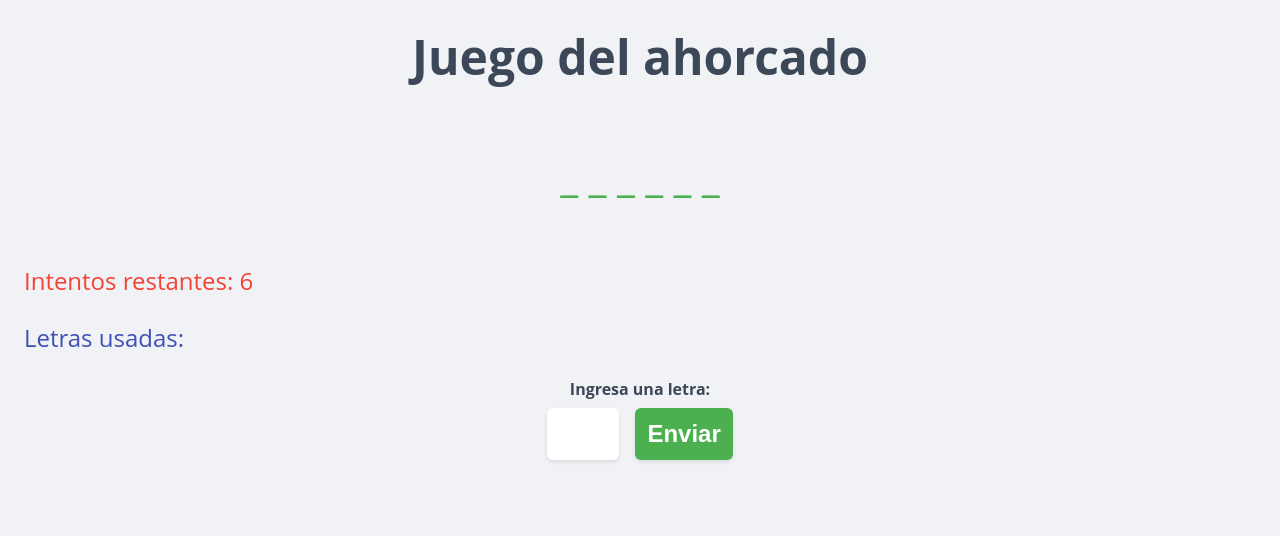
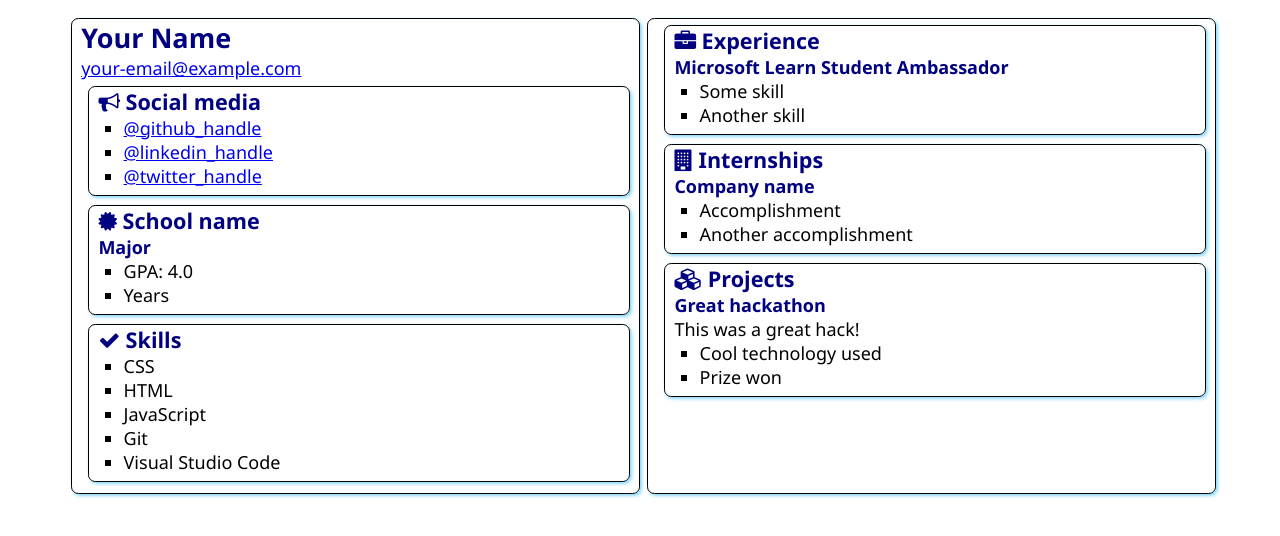
Before and after one commit to RodrigoCervantes17/SATechnicalOnboarding, a plain HTML site: page src/index.html in a window 1280 px wide. Drawn offline with Linux system fonts and the light colour scheme.

Commit message:
repaired the site
getting some experience in github

```diff
--- a/src/estilos.css
+++ /dev/null
@@ -1,86 +0,0 @@
-body {
-  font-family: 'Open Sans', sans-serif;
-  margin: 0;
-  padding: 0;
-  background-color: #F0F2F5;
-}
-
-h1 {
-  text-align: center;
-  font-size: 3em;
-  color: #3C4858;
-  margin: 0.5em;
-}
-
-#palabra {
-  font-size: 2.5em;
-  text-align: center;
-  margin: 1.5em;
-  color: #4CAF50;
-}
-
-#intentos {
-  margin: 1em;
-  font-size: 1.5em;
-  color: #F44336;
-}
-
-#letrasUsadas {
-  margin: 1em;
-  font-size: 1.5em;
-  color: #3F51B5;
-}
-
-#letras {
-  font-weight: bold;
-  color: #757575;
-}
-
-form {
-  text-align: center;
-  margin: 1.5em;
-}
-
-label {
-  font-weight: bold;
-  display: block;
-  margin: 0.5em;
-  color: #3C4858;
-}
-
-input[type="text"] {
-  font-size: 1.5em;
-  padding: 0.5em;
-  border-radius: 0.25em;
-  border: none;
-  background-color: #FFFFFF;
-  box-shadow: 0px 2px 4px rgba(0, 0, 0, 0.1);
-}
-
-button {
-  font-size: 1.5em;
-  padding: 0.5em 1em;
-  border-radius: 0.25em;
-  border: none;
-  background-color: #4CAF50;
-  color: #FFFFFF;
-  box-shadow: 0px 2px 4px rgba(0, 0, 0, 0.1);
-  cursor: pointer;
-  transition: background-color 0.2s ease-in-out;
-}
-
-button:hover {
-  background-color: #388E3C;
-} input[type="text"] {
-    width: 2em;
-    margin-right: 0.5em;
-  }
-
-  button[type="submit"] {
-    padding: 0.5em;
-    border: none;
-    background-color: #4CAF50;
-    color: white;
-    font-weight: bold;
-    cursor: pointer;
-  }
--- a/src/index.html
+++ b/src/index.html
@@ -1,20 +1,99 @@
 <!DOCTYPE html>
-<html>
-  <head>
+<html lang="en">
+<head>
     <meta charset="UTF-8">
-    <title>Juego del ahorcado</title>
-    <link rel="stylesheet" href="estilos.css">
-  </head>
-  <body>
-    <h1>Juego del ahorcado</h1>
-    <div id="palabra"></div>
-    <div id="intentos">Intentos restantes: <span id="numIntentos">6</span></div>
-    <div id="letrasUsadas">Letras usadas: <span id="letras"></span></div>
-    <form id="formulario">
-      <label for="letra">Ingresa una letra:</label>
-      <input type="text" id="letra" name="letra" maxlength="1">
-      <button type="submit">Enviar</button>
-    </form>
-    <script src="juego.js"></script>
-  </body>
+    <meta http-equiv="X-UA-Compatible" content="IE=edge">
+    <meta name="viewport" content="width=device-width, initial-scale=1.0">
+    <title>Resume</title>
+
+    <link rel="stylesheet" href="style.css">
+    <link rel="stylesheet" href="https://cdnjs.cloudflare.com/ajax/libs/font-awesome/4.7.0/css/font-awesome.min.css">
+</head>
+<body>
+    <main>
+        <article class="box">
+            <h1>Your Name</h1>
+            <div><a href="mailto:your.email@example.com">your-email@example.com</a></div>
+
+            <section class="box">
+                <h2>
+                    <i class="fa fa-bullhorn" aria-hidden="true"></i>
+                    Social media
+                </h2>
+                <ul>
+                    <li><a href="https://github.com/RodrigoCervantes17">@github_handle</a></li>
+                    <li><a href="https://linkedin.com/in/<handle>">@linkedin_handle</a></li>
+                    <li><a href="https://twitter.com/<handle>">@twitter_handle</a></li>
+                </ul>
+            </section>
+
+            <section class="box">
+                <div class="education">
+                    <h2>
+                        <i class="fa fa-certificate" aria-hidden="true"></i>
+                        School name
+                    </h2>
+                    <h3>Major</h3>
+                    <ul>
+                        <li>GPA: 4.0</li>
+                        <li>Years</li>
+                    </ul>
+                </div>
+            </section>
+
+            <section class="box">
+                <h2>
+                    <i class="fa fa-check" aria-hidden="true"></i>
+                    Skills
+                </h2>
+                <ul>
+                    <li>CSS</li>
+                    <li>HTML</li>
+                    <li>JavaScript</li>
+                    <li>Git</li>
+                    <li>Visual Studio Code</li>
+                </ul>
+            </section>
+        </article>
+        <article class="box">
+            <section class="box">
+                <h2>
+                    <i class="fa fa-briefcase" aria-hidden="true"></i>
+                    Experience
+                </h2>
+                <h3>Microsoft Learn Student Ambassador</h3>
+                <ul>
+                    <li>Some skill</li>
+                    <li>Another skill</li>
+                </ul>
+            </section>
+            <section class="box">
+                <h2>
+                    <i class="fa fa-building" aria-hidden="true"></i>
+                    Internships
+                </h2>
+
+                <h3>Company name</h3>
+                <ul>
+                    <li>Accomplishment</li>
+                    <li>Another accomplishment</li>
+                </ul>
+            </section>
+            <section class="box">
+                <h2>
+                    <i class="fa fa-cubes" aria-hidden="true"></i>
+                    Projects
+                </h2>
+
+                <h3>Great hackathon</h3>
+                <div>This was a great hack!</div>
+                <ul>
+                    <li>Cool technology used</li>
+                    <li>Prize won</li>
+                </ul>
+            </section>
+        </article>
+
+    </main>
+</body>
 </html>
--- a/src/juego.js
+++ /dev/null
@@ -1,76 +0,0 @@
-// Definimos la palabra a adivinar
-const PALABRA = 'SEÑORA';
-
-// Creamos un array para guardar las letras adivinadas
-const letrasAdivinadas = [];
-
-// Creamos un array para guardar las letras usadas
-const letrasUsadas = [];
-
-// Obtenemos los elementos del DOM que vamos a necesitar
-const palabraElemento = document.getElementById('palabra');
-const numIntentosElemento = document.getElementById('numIntentos');
-const letrasElemento = document.getElementById('letras');
-const formulario = document.getElementById('formulario');
-const letraInput = document.getElementById('letra');
-
-// Creamos una función para actualizar la pantalla con las letras adivinadas
-function actualizarPalabra() {
-  let palabraMostrada = '';
-  for (let i = 0; i < PALABRA.length; i++) {
-    const letra = PALABRA[i];
-    if (letrasAdivinadas.includes(letra)) {
-      palabraMostrada += letra + ' ';
-    } else {
-      palabraMostrada += '_ ';
-    }
-  }
-  palabraElemento.textContent = palabraMostrada;
-}
-// Creamos una función para verificar si el jugador ganó
-function verificarVictoria() {
-    for (let i = 0; i < PALABRA.length; i++) {
-      const letra = PALABRA[i];
-      if (!letrasAdivinadas.includes(letra)) {
-        return false;
-      }
-    }
-    return true;
-  }
-
-  // Creamos una función para verificar si el jugador perdió
-  function verificarDerrota() {
-    return letrasUsadas.length >= 6 && !verificarVictoria();
-  }
-
-  // Creamos una función para manejar el envío del formulario
-  function manejarEnvio(evento) {
-    evento.preventDefault();
-    const letra = letraInput.value.toUpperCase();
-    letraInput.value = '';
-    if (letrasUsadas.includes(letra) || letrasAdivinadas.includes(letra)) {
-      return;
-    }
-    letrasUsadas.push(letra);
-    letrasElemento.textContent = letrasUsadas.join(', ');
-    if (PALABRA.includes(letra)) {
-      letrasAdivinadas.push(letra);
-      actualizarPalabra();
-      if (verificarVictoria()) {
-        alert('Te veo abajo;)<3');
-        formulario.removeEventListener('submit', manejarEnvio);
-      }
-    } else {
-      numIntentosElemento.textContent = 6 - letrasUsadas.length;
-      if (verificarDerrota()) {
-        alert('¡Inténtalo otra vez!');
-        formulario.removeEventListener('submit', manejarEnvio);
-      }
-    }
-  }
-
-  // Actualizamos la pantalla con las letras adivinadas
-  actualizarPalabra();
-
-  // Agregamos un evento de submit al formulario
-  formulario.addEventListener('submit', manejarEnvio);
--- /dev/null
+++ b/src/style.css
@@ -0,0 +1,47 @@
+body {
+  font-family: 'Segoe UI', Tahoma, Geneva, Verdana, sans-serif;
+  font-size: 18px;
+  margin: 1% 5%;
+  background-color:E6F7FF;
+}
+
+main {
+  display: grid;
+  grid-template-columns: 50% 50%;
+}
+
+
+.box {
+  box-shadow: .1em .1em .2em #80D4FF;
+  border-radius: .4em;
+  border-width: .01em;
+  border-style: solid;
+  margin-left: .4em;
+  padding: .0em .5em .1em .5em;
+  margin-bottom: .5em;
+  margin-top: .3em;
+}
+
+h1 {
+  color: navy;
+  margin: 0em;
+  display: block;
+}
+
+h2 {
+  color: navy;
+  font-size: 1.2em;
+  margin: 0em;
+}
+
+h3 {
+  color: navy;
+  font-size: 1em;
+  margin: 0em;
+}
+
+ul {
+  margin: 0em 0em .3em 0em;
+  list-style-type: square;
+  padding-left: 1.4em;
+}
```
